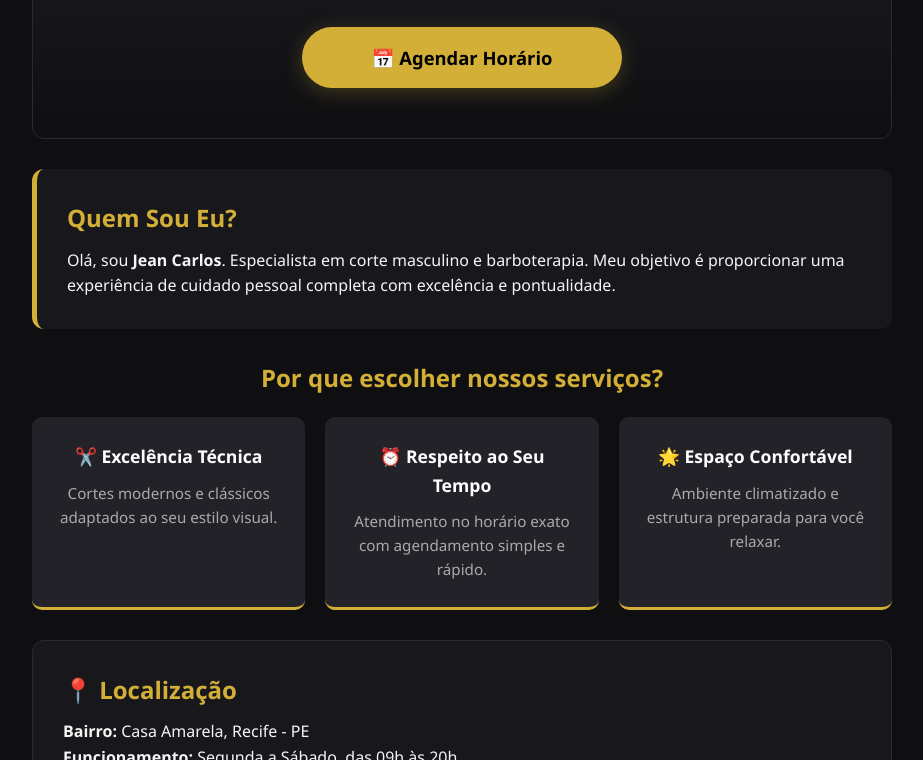
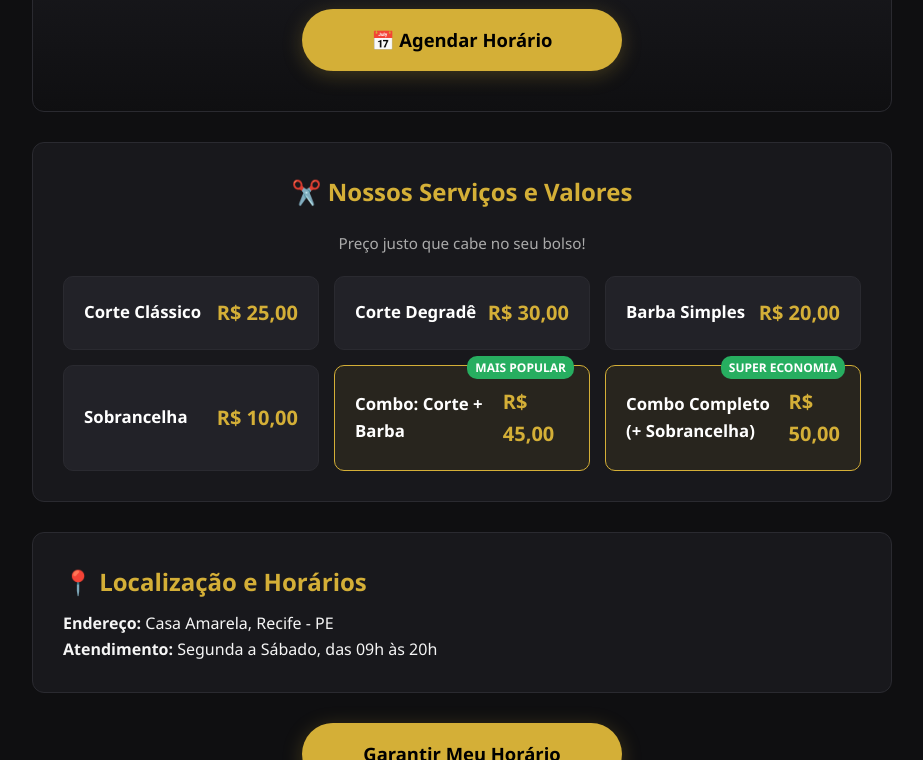
Before and after one commit to lksks0926/Modelo-barbearia, a plain HTML site: page index.html in a window 1280 px wide. Shown: the part 181-941 px from the top of the page, without its empty margins (178-1101 px from the left). Drawn offline with Linux system fonts and the light colour scheme.

Commit message:
Update index.html

```diff
--- a/index.html
+++ b/index.html
@@ -12,6 +12,7 @@
             --gold-hover: #f1c40f;
             --text-light: #f5f5f5;
             --border: #2a2a30;
+            --green-badge: #27ae60;
         }
 
         * { margin: 0; padding: 0; box-sizing: border-box; font-family: 'Segoe UI', system-ui, sans-serif; }
@@ -21,19 +22,23 @@
 
         h1, h2, h3 { color: var(--gold); margin-bottom: 20px; text-align: center; }
         .hero {
-            text-align: center; padding: 50px 20px;
+            text-align: center; padding: 40px 20px;
             background: linear-gradient(180deg, #1f1f25 0%, var(--bg-dark) 100%);
             border-radius: 12px; border: 1px solid var(--border); margin-bottom: 30px;
         }
 
         .box { background: var(--bg-panel); padding: 30px; border-radius: 12px; border: 1px solid var(--border); margin-bottom: 30px; }
 
-        .info-grid { display: grid; grid-template-columns: repeat(auto-fit, minmax(240px, 1fr)); gap: 20px; margin-bottom: 30px; }
-        .feature-card { background: #222228; padding: 25px; border-radius: 10px; text-align: center; border-bottom: 3px solid var(--gold); }
-        .feature-card h3 { color: #fff; margin-bottom: 10px; font-size: 1.1rem; }
-        .feature-card p { color: #aaa; font-size: 0.95rem; }
-
-        .perfil-section { background: #18181c; padding: 30px; border-radius: 12px; margin-bottom: 30px; border-left: 5px solid var(--gold); }
+        /* Tabela de Preços Populares */
+        .price-grid { display: grid; grid-template-columns: repeat(auto-fit, minmax(250px, 1fr)); gap: 15px; margin-top: 15px; }
+        .price-card {
+            background: #222228; padding: 20px; border-radius: 10px; border: 1px solid var(--border);
+            display: flex; justify-content: space-between; align-items: center; position: relative;
+        }
+        .price-card.destaque { border: 1px solid var(--gold); background: #28251e; }
+        .price-card .tag { position: absolute; top: -10px; right: 15px; background: var(--green-badge); color: white; font-size: 0.75rem; padding: 2px 8px; border-radius: 10px; font-weight: bold; }
+        .price-title { font-size: 1.05rem; font-weight: 600; color: #fff; }
+        .price-value { font-size: 1.25rem; font-weight: bold; color: var(--gold); }
 
         .btn-destaque {
             display: inline-block; background: var(--gold); color: #000; padding: 16px 36px;
@@ -41,7 +46,7 @@
             text-align: center; cursor: pointer; transition: all 0.3s ease; border: none;
             box-shadow: 0 4px 20px rgba(212, 175, 55, 0.25); width: 100%; max-width: 320px;
         }
-        .btn-destaque:hover { background: var(--gold-hover); transform: translateY(-3px); box-shadow: 0 6px 25px rgba(212, 175, 55, 0.4); }
+        .btn-destaque:hover { background: var(--gold-hover); transform: translateY(-2px); }
         .center-btn { text-align: center; margin: 30px 0; }
 
         footer { text-align: center; padding: 20px; color: #555; font-size: 0.85rem; border-top: 1px solid var(--border); margin-top: 40px; }
@@ -53,36 +58,50 @@
 
     <div class="container">
         <div class="hero">
-            <h1 style="font-size: 2.3rem; margin-bottom: 10px;">Barbearia Jean Carlos</h1>
-            <p style="font-size: 1.1rem; color: #bbb; margin-bottom: 30px;">Estilo, tradição e atendimento exclusivo.</p>
+            <h1 style="font-size: 2.2rem; margin-bottom: 10px;">Barbearia Jean Carlos</h1>
+            <p style="font-size: 1.1rem; color: #bbb; margin-bottom: 25px;">Qualidade profissional com o melhor preço da região.</p>
             <a href="agendar.html" class="btn-destaque">📅 Agendar Horário</a>
         </div>
 
-        <div class="perfil-section">
-            <h2 style="text-align: left; margin-bottom: 10px;">Quem Sou Eu?</h2>
-            <p>Olá, sou <strong>Jean Carlos</strong>. Especialista em corte masculino e barboterapia. Meu objetivo é proporcionar uma experiência de cuidado pessoal completa com excelência e pontualidade.</p>
-        </div>
+        <!-- SEÇÃO DE PREÇOS -->
+        <div class="box">
+            <h2>✂️ Nossos Serviços e Valores</h2>
+            <p style="text-align: center; color: #aaa; margin-bottom: 20px; font-size: 0.95rem;">Preço justo que cabe no seu bolso!</p>
 
-        <h2>Por que escolher nossos serviços?</h2>
-        <div class="info-grid">
-            <div class="feature-card">
-                <h3>✂️ Excelência Técnica</h3>
-                <p>Cortes modernos e clássicos adaptados ao seu estilo visual.</p>
-            </div>
-            <div class="feature-card">
-                <h3>⏰ Respeito ao Seu Tempo</h3>
-                <p>Atendimento no horário exato com agendamento simples e rápido.</p>
-            </div>
-            <div class="feature-card">
-                <h3>🌟 Espaço Confortável</h3>
-                <p>Ambiente climatizado e estrutura preparada para você relaxar.</p>
+            <div class="price-grid">
+                <div class="price-card">
+                    <span class="price-title">Corte Clássico</span>
+                    <span class="price-value">R$ 25,00</span>
+                </div>
+                <div class="price-card">
+                    <span class="price-title">Corte Degradê</span>
+                    <span class="price-value">R$ 30,00</span>
+                </div>
+                <div class="price-card">
+                    <span class="price-title">Barba Simples</span>
+                    <span class="price-value">R$ 20,00</span>
+                </div>
+                <div class="price-card">
+                    <span class="price-title">Sobrancelha</span>
+                    <span class="price-value">R$ 10,00</span>
+                </div>
+                <div class="price-card destaque">
+                    <span class="tag">MAIS POPULAR</span>
+                    <span class="price-title">Combo: Corte + Barba</span>
+                    <span class="price-value">R$ 45,00</span>
+                </div>
+                <div class="price-card destaque">
+                    <span class="tag">SUPER ECONOMIA</span>
+                    <span class="price-title">Combo Completo (+ Sobrancelha)</span>
+                    <span class="price-value">R$ 50,00</span>
+                </div>
             </div>
         </div>
 
         <div class="box">
-            <h2 style="text-align: left; margin-bottom: 10px;">📍 Localização</h2>
-            <p><strong>Bairro:</strong> Casa Amarela, Recife - PE</p>
-            <p><strong>Funcionamento:</strong> Segunda a Sábado, das 09h às 20h</p>
+            <h2 style="text-align: left; margin-bottom: 10px;">📍 Localização e Horários</h2>
+            <p><strong>Endereço:</strong> Casa Amarela, Recife - PE</p>
+            <p><strong>Atendimento:</strong> Segunda a Sábado, das 09h às 20h</p>
         </div>
 
         <div class="center-btn">
@@ -90,7 +109,7 @@
         </div>
 
         <footer>
-            <p>&copy; 2026 Barbearia Jean Carlos | <a href="admin.html">Acesso Restrito</a></p>
+            <p>&copy; 2026 Barbearia Jean Carlos | <a href="admin.html">Painel Restrito</a></p>
         </footer>
     </div>
 
```
